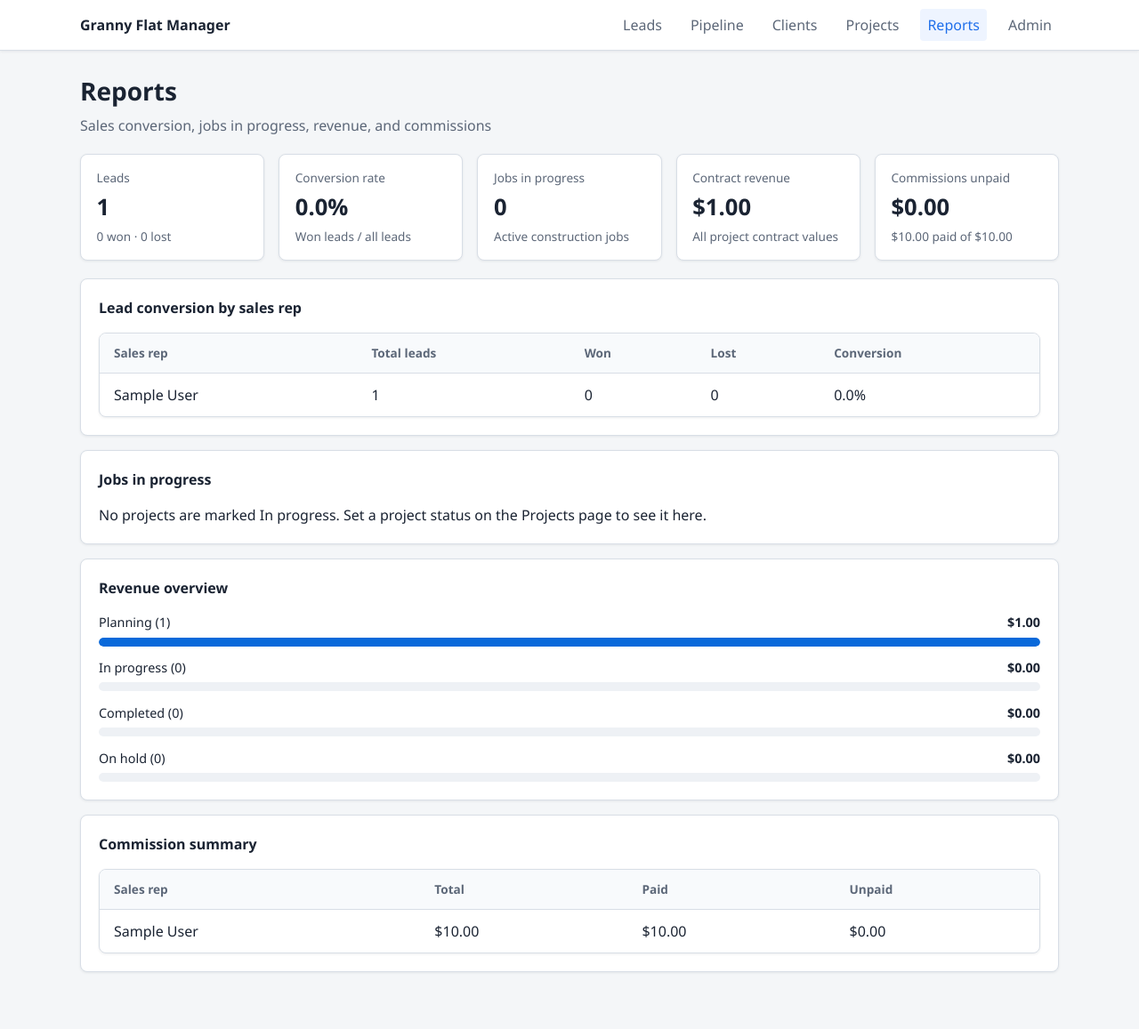
After one commit to nicknguyen-991/granny_flat_manager, a Django app: page /reports/ in a window 1280 px wide. The commit adds this page. Shown: the whole page at 89% size. Run offline with Django 5.2, Linux system fonts and the light colour scheme; tables that the repository leaves empty hold one stand-in row (values such as "Sample post").

Commit message:
Add Phase 4 reporting dashboard for sales, jobs, revenue, and commissions.
Co-authored-by: Cursor <cursoragent@cursor.com>

```diff
--- a/config/urls.py
+++ b/config/urls.py
@@ -26,4 +26,5 @@ urlpatterns = [
     path('admin/', admin.site.urls),
     path('', include('crm.urls')),
     path('', include('construction.urls')),
+    path('', include('reporting.urls')),
 ]
--- /dev/null
+++ b/reporting/urls.py
@@ -0,0 +1,9 @@
+from django.urls import path
+
+from . import views
+
+app_name = 'reporting'
+
+urlpatterns = [
+    path('reports/', views.dashboard, name='dashboard'),
+]
--- a/reporting/views.py
+++ b/reporting/views.py
@@ -1,3 +1,127 @@
+from decimal import Decimal
+
+from django.db.models import Count, DecimalField, Q, Sum, Value
+from django.db.models.functions import Coalesce
 from django.shortcuts import render
 
-# Create your views here.
+from accounts.models import Staff
+from construction.models import Project, ProjectStageProgress
+from crm.models import Commission, Lead
+
+
+ZERO = Value(Decimal('0.00'), output_field=DecimalField(max_digits=14, decimal_places=2))
+
+
+def _money(qs, **kwargs):
+    return qs.aggregate(total=Coalesce(Sum('contract_value', **kwargs), ZERO))['total']
+
+
+def _commission_sum(**kwargs):
+    return Commission.objects.aggregate(
+        total=Coalesce(Sum('commission_amount', **kwargs), ZERO)
+    )['total']
+
+
+def dashboard(request):
+    total_leads = Lead.objects.count()
+    won_leads = Lead.objects.filter(status=Lead.Status.WON).count()
+    lost_leads = Lead.objects.filter(status=Lead.Status.LOST).count()
+    conversion_pct = (won_leads / total_leads * 100) if total_leads else 0
+
+    sales_rows = (
+        Staff.objects.annotate(
+            total_leads=Count('leads'),
+            won_leads=Count('leads', filter=Q(leads__status=Lead.Status.WON)),
+            lost_leads=Count('leads', filter=Q(leads__status=Lead.Status.LOST)),
+        )
+        .filter(total_leads__gt=0)
+        .order_by('-won_leads', 'last_name', 'first_name')
+    )
+    for row in sales_rows:
+        row.conversion_pct = (row.won_leads / row.total_leads * 100) if row.total_leads else 0
+
+    unassigned_leads = Lead.objects.filter(assigned_sales__isnull=True).count()
+    unassigned_won = Lead.objects.filter(
+        assigned_sales__isnull=True,
+        status=Lead.Status.WON,
+    ).count()
+
+    jobs = (
+        Project.objects.filter(status=Project.Status.IN_PROGRESS)
+        .select_related('client', 'sales_rep')
+        .prefetch_related('stage_progress__stage')
+    )
+    jobs_in_progress = []
+    for project in jobs:
+        stages = sorted(
+            project.stage_progress.all(),
+            key=lambda item: item.stage.sequence_order,
+        )
+        current = next(
+            (item for item in stages if item.status != ProjectStageProgress.Status.COMPLETED),
+            stages[-1] if stages else None,
+        )
+        completed_count = sum(
+            1 for item in stages if item.status == ProjectStageProgress.Status.COMPLETED
+        )
+        jobs_in_progress.append(
+            {
+                'project': project,
+                'current_stage': current,
+                'completed_count': completed_count,
+                'stage_count': len(stages),
+            }
+        )
+
+    revenue_by_status = [
+        {
+            'value': choice.value,
+            'label': choice.label,
+            'count': Project.objects.filter(status=choice.value).count(),
+            'amount': _money(Project.objects.filter(status=choice.value)),
+        }
+        for choice in Project.Status
+    ]
+    revenue_total = _money(Project.objects.all())
+    max_revenue = max((row['amount'] for row in revenue_by_status), default=Decimal('0'))
+    for row in revenue_by_status:
+        row['bar_pct'] = float(row['amount'] / max_revenue * 100) if max_revenue else 0
+
+    commission_rows = (
+        Staff.objects.annotate(
+            commission_total=Coalesce(Sum('commissions__commission_amount'), ZERO),
+            commission_paid=Coalesce(
+                Sum('commissions__commission_amount', filter=Q(commissions__paid=True)),
+                ZERO,
+            ),
+            commission_unpaid=Coalesce(
+                Sum('commissions__commission_amount', filter=Q(commissions__paid=False)),
+                ZERO,
+            ),
+        )
+        .filter(commission_total__gt=0)
+        .order_by('-commission_total', 'last_name')
+    )
+
+    return render(
+        request,
+        'reporting/dashboard.html',
+        {
+            'total_leads': total_leads,
+            'won_leads': won_leads,
+            'lost_leads': lost_leads,
+            'conversion_pct': conversion_pct,
+            'sales_rows': sales_rows,
+            'unassigned_leads': unassigned_leads,
+            'unassigned_won': unassigned_won,
+            'unassigned_pct': (unassigned_won / unassigned_leads * 100) if unassigned_leads else 0,
+            'jobs_in_progress': jobs_in_progress,
+            'jobs_count': len(jobs_in_progress),
+            'revenue_total': revenue_total,
+            'revenue_by_status': revenue_by_status,
+            'commission_total': _commission_sum(),
+            'commission_paid': _commission_sum(filter=Q(paid=True)),
+            'commission_unpaid': _commission_sum(filter=Q(paid=False)),
+            'commission_rows': commission_rows,
+        },
+    )
--- a/static/css/app.css
+++ b/static/css/app.css
@@ -594,6 +594,69 @@ a:hover {
   font-size: 0.85rem;
 }
 
+.stat-grid {
+  display: grid;
+  grid-template-columns: repeat(auto-fit, minmax(180px, 1fr));
+  gap: 1rem;
+  margin-bottom: 1.25rem;
+}
+
+.stat-card {
+  background: var(--surface);
+  border: 1px solid var(--border);
+  border-radius: var(--radius);
+  box-shadow: var(--shadow);
+  padding: 1rem 1.1rem;
+}
+
+.stat-label,
+.stat-meta {
+  margin: 0;
+  color: var(--muted);
+  font-size: 0.85rem;
+}
+
+.stat-value {
+  margin: 0.25rem 0 0.2rem;
+  font-size: 1.6rem;
+  font-weight: 700;
+}
+
+.revenue-bars {
+  list-style: none;
+  margin: 0;
+  padding: 0;
+  display: flex;
+  flex-direction: column;
+  gap: 0.85rem;
+}
+
+.revenue-bar-label {
+  display: flex;
+  justify-content: space-between;
+  gap: 1rem;
+  margin-bottom: 0.35rem;
+  font-size: 0.9rem;
+}
+
+.revenue-bar-track {
+  height: 10px;
+  background: #eef1f5;
+  border-radius: 999px;
+  overflow: hidden;
+}
+
+.revenue-bar-fill {
+  height: 100%;
+  min-width: 0;
+  border-radius: 999px;
+}
+
+.revenue-bar-fill.badge-planning,
+.revenue-bar-fill.badge-in_progress { background: #0969da; }
+.revenue-bar-fill.badge-completed { background: #1a7f37; }
+.revenue-bar-fill.badge-on_hold { background: #9a6700; }
+
 @media (max-width: 640px) {
   .page-header {
     flex-direction: column;
--- a/templates/base.html
+++ b/templates/base.html
@@ -16,6 +16,7 @@
         <a href="{% url 'crm:lead_pipeline' %}" class="{% if request.resolver_match.url_name == 'lead_pipeline' %}active{% endif %}">Pipeline</a>
         <a href="{% url 'crm:client_list' %}" class="{% if 'client' in request.resolver_match.url_name %}active{% endif %}">Clients</a>
         <a href="{% url 'construction:project_list' %}" class="{% if 'project' in request.resolver_match.url_name %}active{% endif %}">Projects</a>
+        <a href="{% url 'reporting:dashboard' %}" class="{% if request.resolver_match.app_name == 'reporting' %}active{% endif %}">Reports</a>
         <a href="/admin/" target="_blank" rel="noopener">Admin</a>
       </nav>
     </div>
--- /dev/null
+++ b/templates/reporting/dashboard.html
@@ -0,0 +1,170 @@
+{% extends "base.html" %}
+
+{% block title %}Reports — Granny Flat Manager{% endblock %}
+
+{% block content %}
+<section class="page-header">
+  <div>
+    <h1>Reports</h1>
+    <p class="subtitle">Sales conversion, jobs in progress, revenue, and commissions</p>
+  </div>
+</section>
+
+<section class="stat-grid">
+  <article class="stat-card">
+    <p class="stat-label">Leads</p>
+    <p class="stat-value">{{ total_leads }}</p>
+    <p class="stat-meta">{{ won_leads }} won · {{ lost_leads }} lost</p>
+  </article>
+  <article class="stat-card">
+    <p class="stat-label">Conversion rate</p>
+    <p class="stat-value">{{ conversion_pct|floatformat:1 }}%</p>
+    <p class="stat-meta">Won leads / all leads</p>
+  </article>
+  <article class="stat-card">
+    <p class="stat-label">Jobs in progress</p>
+    <p class="stat-value">{{ jobs_count }}</p>
+    <p class="stat-meta">Active construction jobs</p>
+  </article>
+  <article class="stat-card">
+    <p class="stat-label">Contract revenue</p>
+    <p class="stat-value">${{ revenue_total|floatformat:2 }}</p>
+    <p class="stat-meta">All project contract values</p>
+  </article>
+  <article class="stat-card">
+    <p class="stat-label">Commissions unpaid</p>
+    <p class="stat-value">${{ commission_unpaid|floatformat:2 }}</p>
+    <p class="stat-meta">${{ commission_paid|floatformat:2 }} paid of ${{ commission_total|floatformat:2 }}</p>
+  </article>
+</section>
+
+<section class="card">
+  <h2>Lead conversion by sales rep</h2>
+  {% if sales_rows or unassigned_leads %}
+    <div class="table-wrap">
+      <table class="data-table">
+        <thead>
+          <tr>
+            <th>Sales rep</th>
+            <th>Total leads</th>
+            <th>Won</th>
+            <th>Lost</th>
+            <th>Conversion</th>
+          </tr>
+        </thead>
+        <tbody>
+          {% for row in sales_rows %}
+            <tr>
+              <td>{{ row.first_name }} {{ row.last_name }}</td>
+              <td>{{ row.total_leads }}</td>
+              <td>{{ row.won_leads }}</td>
+              <td>{{ row.lost_leads }}</td>
+              <td>{{ row.conversion_pct|floatformat:1 }}%</td>
+            </tr>
+          {% endfor %}
+          {% if unassigned_leads %}
+            <tr>
+              <td>Unassigned</td>
+              <td>{{ unassigned_leads }}</td>
+              <td>{{ unassigned_won }}</td>
+              <td>—</td>
+              <td>{{ unassigned_pct|floatformat:1 }}%</td>
+            </tr>
+          {% endif %}
+        </tbody>
+      </table>
+    </div>
+  {% else %}
+    <p class="notes">No leads yet. Conversion rates will appear after sales reps are assigned.</p>
+  {% endif %}
+</section>
+
+<section class="card">
+  <h2>Jobs in progress</h2>
+  {% if jobs_in_progress %}
+    <div class="table-wrap">
+      <table class="data-table">
+        <thead>
+          <tr>
+            <th>Project</th>
+            <th>Client</th>
+            <th>Current stage</th>
+            <th>Stage progress</th>
+            <th>Contract value</th>
+          </tr>
+        </thead>
+        <tbody>
+          {% for job in jobs_in_progress %}
+            <tr class="clickable-row" onclick="window.location='{% url 'construction:project_detail' job.project.pk %}'">
+              <td><strong>#{{ job.project.pk }}</strong></td>
+              <td>{{ job.project.client.first_name }} {{ job.project.client.last_name }}</td>
+              <td>
+                {% if job.current_stage %}
+                  <span class="badge badge-{{ job.current_stage.status }}">{{ job.current_stage.stage.display_name }}</span>
+                {% else %}
+                  —
+                {% endif %}
+              </td>
+              <td>{{ job.completed_count }} / {{ job.stage_count }} complete</td>
+              <td>{% if job.project.contract_value %}${{ job.project.contract_value }}{% else %}—{% endif %}</td>
+            </tr>
+          {% endfor %}
+        </tbody>
+      </table>
+    </div>
+  {% else %}
+    <p class="notes">No projects are marked In progress. Set a project status on the Projects page to see it here.</p>
+  {% endif %}
+</section>
+
+<section class="card">
+  <h2>Revenue overview</h2>
+  {% if revenue_total %}
+    <ul class="revenue-bars">
+      {% for row in revenue_by_status %}
+        <li>
+          <div class="revenue-bar-label">
+            <span>{{ row.label }} ({{ row.count }})</span>
+            <strong>${{ row.amount|floatformat:2 }}</strong>
+          </div>
+          <div class="revenue-bar-track">
+            <div class="revenue-bar-fill badge-{{ row.value }}" style="width: {{ row.bar_pct|floatformat:0 }}%;"></div>
+          </div>
+        </li>
+      {% endfor %}
+    </ul>
+  {% else %}
+    <p class="notes">No contract values recorded yet.</p>
+  {% endif %}
+</section>
+
+<section class="card">
+  <h2>Commission summary</h2>
+  {% if commission_rows %}
+    <div class="table-wrap">
+      <table class="data-table">
+        <thead>
+          <tr>
+            <th>Sales rep</th>
+            <th>Total</th>
+            <th>Paid</th>
+            <th>Unpaid</th>
+          </tr>
+        </thead>
+        <tbody>
+          {% for row in commission_rows %}
+            <tr>
+              <td>{{ row.first_name }} {{ row.last_name }}</td>
+              <td>${{ row.commission_total|floatformat:2 }}</td>
+              <td>${{ row.commission_paid|floatformat:2 }}</td>
+              <td>${{ row.commission_unpaid|floatformat:2 }}</td>
+            </tr>
+          {% endfor %}
+        </tbody>
+      </table>
+    </div>
+  {% else %}
+    <p class="notes">No commissions recorded yet. Add them in Admin under CRM → Commissions.</p>
+  {% endif %}
+</section>
+{% endblock %}
```
Also changed, not shown: README.md.
